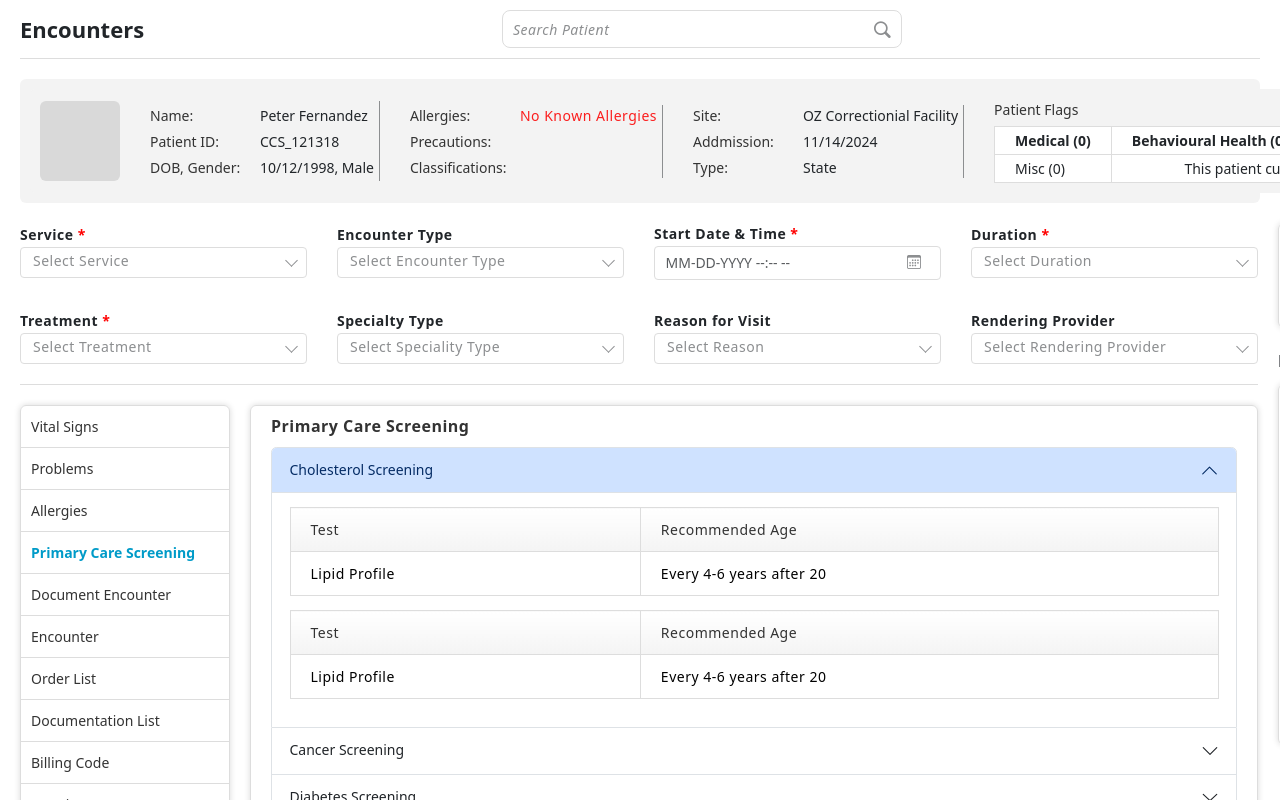
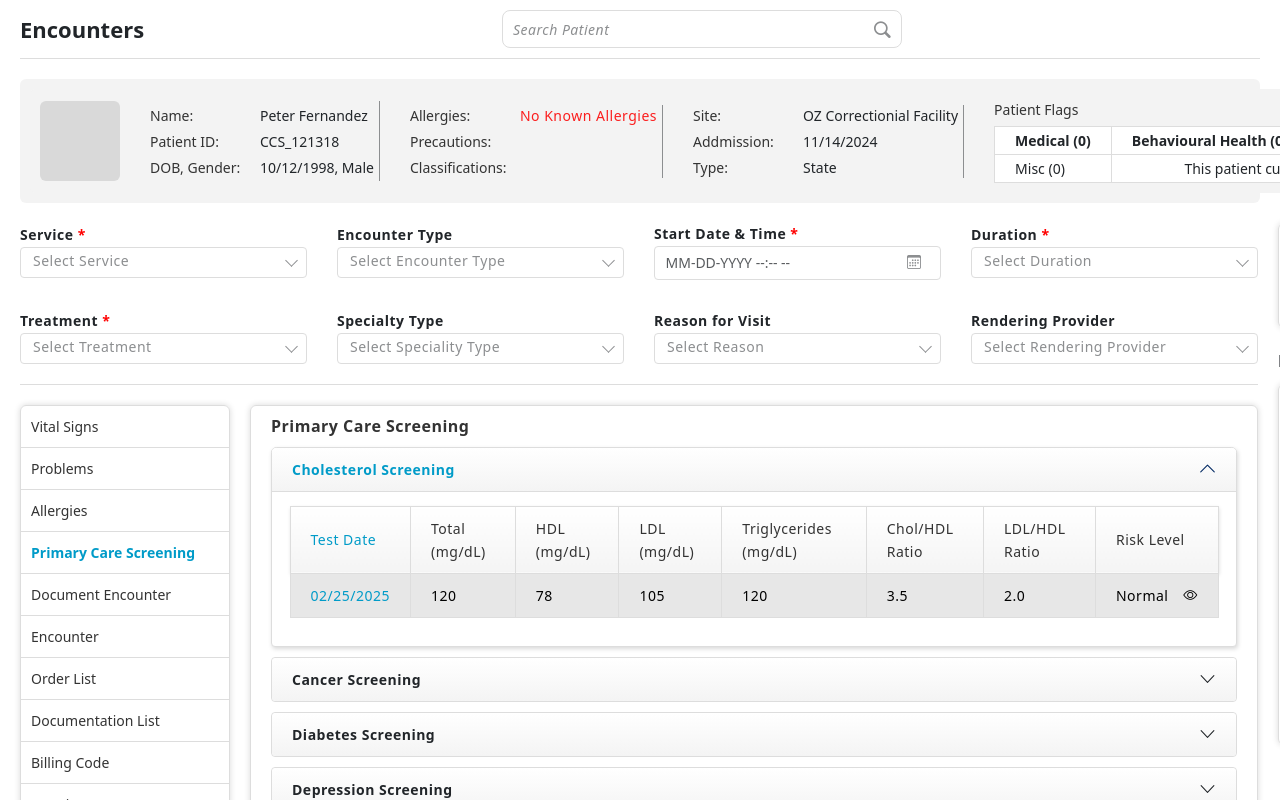
Before and after one commit to moinshaikh10/Encounters_1, an Angular app: page / in a window 1280 px wide. Both pictures are taken after a click on the element "Primary Care Screening". Shown: the top 800 px of the page. Built offline with nearby package versions, Linux system fonts and the light colour scheme.

Commit message:
primary care screening done, encounter list table sorting done,

```diff
--- a/src/app/components/document-encounter/document-encounter.component.html
+++ b/src/app/components/document-encounter/document-encounter.component.html
@@ -9,7 +9,9 @@
     </li>
     <li [ngbNavItem]="1">
       <a ngbNavLink href="">Objective</a>
-      <ng-template ngbNavContent> objective</ng-template>
+      <ng-template ngbNavContent>
+        <app-vital-sign></app-vital-sign>
+      </ng-template>
     </li>
     <li [ngbNavItem]="2">
       <a ngbNavLink href="">Assessment</a>
--- a/src/app/components/documentation-list/documentation-list.component.scss
+++ b/src/app/components/documentation-list/documentation-list.component.scss
@@ -17,7 +17,7 @@
         padding: 10px 24px;
         border: 1px solid #dddddd;
         border-radius: 8px;
-        margin-top: 14px;
+        margin-top: 10px;
         background-color: #fff;
         // overflow-y: auto;
         // max-height: calc(100vh - 315px);
--- a/src/app/components/documentation-list/documentation-list.component.ts
+++ b/src/app/components/documentation-list/documentation-list.component.ts
@@ -106,6 +106,7 @@ export class DocumentationListComponent {
     if (modalDialog) {
       if (changeEvent.nextId === 2) {
         this.renderer.addClass(modalDialog, 'existing-form');
+        this.listLevel = 0; // Reset list level when navigating to the second tab
       } else {
         this.renderer.removeClass(modalDialog, 'existing-form');
       }
--- a/src/app/components/primary-care-screening/primary-care-screening.component.html
+++ b/src/app/components/primary-care-screening/primary-care-screening.component.html
@@ -1,72 +1,176 @@
 <div class="problems-main-wrapper">
   <div class="right-panel-header flex align-items-center">
     <div class="right-panel-title">Primary Care Screening</div>
-        <!-- <div class="right-panel-add-btn flex align-items-center">
-            <span class="bi bi-plus"></span>
-            Add Problems
-        </div> -->
   </div>
   <div ngbAccordion [closeOthers]="true">
-        @for (item of items; track item) {
-            <div ngbAccordionItem [collapsed]="item !== 'Cholesterol Screening'">
+    <!-- Cholesterol Screening Accordion -->
+    <div
+      ngbAccordionItem
+      [collapsed]="activeItemId !== 'cholesterol'"
+      [ngClass]="{ isActive: activeItemId === 'cholesterol' }"
+      (click)="toggleAccordion('cholesterol')"
+    >
       <h2 ngbAccordionHeader>
-                    <button ngbAccordionButton>{{ item }}</button>
+        <button ngbAccordionButton>Cholesterol Screening</button>
       </h2>
       <div ngbAccordionCollapse>
         <div ngbAccordionBody>
-                        <ng-container [ngSwitch]="item">
-                            <ng-template [ngSwitchCase]="'Cholesterol Screening'">
-                                <table class="table table-bordered">
+          <div class="table-wrapper">
+            <table class="table table-striped table-hover table-bordered">
               <thead>
                 <tr>
-                                            <th>Test</th>
-                                            <th>Recommended Age</th>
+                  <th>Test Date</th>
+                  <th>Total (mg/dL)</th>
+                  <th>HDL (mg/dL)</th>
+                  <th>LDL (mg/dL)</th>
+                  <th>Triglycerides (mg/dL)</th>
+                  <th>Chol/HDL Ratio</th>
+                  <th>LDL/HDL Ratio</th>
+                  <th>Risk Level</th>
                 </tr>
               </thead>
               <tbody>
                 <tr>
-                                            <td>Lipid Profile</td>
-                                            <td>Every 4-6 years after 20</td>
+                  <td>02/25/2025</td>
+                  <td>120</td>
+                  <td>78</td>
+                  <td>105</td>
+                  <td>120</td>
+                  <td>3.5</td>
+                  <td>2.0</td>
+                  <td>
+                    <div
+                      class="value-and-icon-container flex align-items-center justify-content-space-between"
+                    >
+                      <span class="oxygen-value"> Normal </span>
+                      <div class="inline-flex align-items-center">
+                        <div
+                          class="action-btn align-items-center justify-content-center bi bi-eye"
+                        ></div>
+                      </div>
+                    </div>
+                  </td>
                 </tr>
               </tbody>
             </table>
-                            </ng-template>
+          </div>
+        </div>
+      </div>
+    </div>
 
-                            <ng-template [ngSwitchCase]="'Cancer Screening'">
-                                <table class="table table-striped">
+    <!-- Cancer Screening Accordion -->
+    <div
+      ngbAccordionItem
+      [collapsed]="activeItemId !== 'cancer'"
+      [ngClass]="{ isActive: activeItemId === 'cancer' }"
+      (click)="toggleAccordion('cancer')"
+    >
+      <h2 ngbAccordionHeader>
+        <button ngbAccordionButton>Cancer Screening</button>
+      </h2>
+      <div ngbAccordionCollapse>
+        <div ngbAccordionBody>
+          <div class="table-wrapper">
+            <table class="table table-striped table-hover table-bordered">
               <thead>
                 <tr>
+                  <th>Test Date</th>
                   <th>Cancer Type</th>
-                                            <th>Recommended Screening</th>
+                  <th>Screening Test</th>
+                  <th>Result</th>
+                  <th>Reference Range</th>
+                  <th>Interpretation</th>
+                  <th>Next Test</th>
                 </tr>
               </thead>
               <tbody>
                 <tr>
-                                            <td>Breast Cancer</td>
-                                            <td>Mammogram every 2 years (50-74 years)</td>
-                                        </tr>
-                                        <tr>
-                                            <td>Colon Cancer</td>
-                                            <td>Colonoscopy every 10 years (50-75 years)</td>
+                  <td>02/25/2025</td>
+                  <td>Cervical Cancer</td>
+                  <td>Pap Smear</td>
+                  <td>Negative</td>
+                  <td>NA</td>
+                  <td>No follow-up needed</td>
+                  <td>
+                    <div
+                      class="value-and-icon-container flex align-items-center justify-content-space-between"
+                    >
+                      <span class="oxygen-value"> HPV Vaccinated </span>
+                      <div class="inline-flex align-items-center">
+                        <div
+                          class="action-btn align-items-center justify-content-center bi bi-eye"
+                        ></div>
+                      </div>
+                    </div>
+                  </td>
                 </tr>
               </tbody>
             </table>
-                            </ng-template>
+          </div>
+        </div>
+      </div>
+    </div>
 
-                            <ng-template [ngSwitchCase]="'Diabetes Screening'">
-                                <p>Diabetes screening is important for early detection of Type 2 diabetes.</p>
+    <!-- Diabetes Screening Accordion -->
+    <div
+      ngbAccordionItem
+      [collapsed]="activeItemId !== 'diabetes'"
+      [ngClass]="{ isActive: activeItemId === 'diabetes' }"
+      (click)="toggleAccordion('diabetes')"
+    >
+      <h2 ngbAccordionHeader>
+        <button ngbAccordionButton>Diabetes Screening</button>
+      </h2>
+      <div ngbAccordionCollapse>
+        <div ngbAccordionBody>
+          <h3>Diabetes Screening</h3>
+          <p>
+            Diabetes screening is important for early detection of Type 2
+            diabetes.
+          </p>
           <ul>
             <li>Fasting blood sugar test</li>
             <li>Hemoglobin A1c test</li>
           </ul>
-                            </ng-template>
+        </div>
+      </div>
+    </div>
 
-                            <ng-template [ngSwitchCase]="'Depression Screening'">
-                                <p>Depression screening includes self-assessment questionnaires and psychological evaluations.</p>
-                            </ng-template>
+    <!-- Depression Screening Accordion -->
+    <div
+      ngbAccordionItem
+      [collapsed]="activeItemId !== 'depression'"
+      [ngClass]="{ isActive: activeItemId === 'depression' }"
+      (click)="toggleAccordion('depression')"
+    >
+      <h2 ngbAccordionHeader>
+        <button ngbAccordionButton>Depression Screening</button>
+      </h2>
+      <div ngbAccordionCollapse>
+        <div ngbAccordionBody>
+          <h3>Depression Screening</h3>
+          <p>
+            Depression screening includes self-assessment questionnaires and
+            psychological evaluations.
+          </p>
+        </div>
+      </div>
+    </div>
 
-                            <ng-template [ngSwitchCase]="'Immunizations'">
-                                <table class="table">
+    <!-- Immunizations Accordion -->
+    <div
+      ngbAccordionItem
+      [collapsed]="activeItemId !== 'immunizations'"
+      [ngClass]="{ isActive: activeItemId === 'immunizations' }"
+      (click)="toggleAccordion('immunizations')"
+    >
+      <h2 ngbAccordionHeader>
+        <button ngbAccordionButton>Immunizations</button>
+      </h2>
+      <div ngbAccordionCollapse>
+        <div ngbAccordionBody>
+          <h3>Immunizations</h3>
+          <table class="table table-striped table-hover table-bordered">
             <thead>
               <tr>
                 <th>Vaccine</th>
@@ -84,21 +188,31 @@
               </tr>
             </tbody>
           </table>
-                            </ng-template>
+        </div>
+      </div>
+    </div>
 
-                            <ng-template [ngSwitchCase]="'Tobacco Use Cessation Counseling'">
+    <!-- Tobacco Use Cessation Accordion -->
+    <div
+      ngbAccordionItem
+      [collapsed]="activeItemId !== 'tobacco'"
+      [ngClass]="{ isActive: activeItemId === 'tobacco' }"
+      (click)="toggleAccordion('tobacco')"
+    >
+      <h2 ngbAccordionHeader>
+        <button ngbAccordionButton>Tobacco Use Cessation Counseling</button>
+      </h2>
+      <div ngbAccordionCollapse>
+        <div ngbAccordionBody>
+          <h3>Tobacco Use Cessation Counseling</h3>
           <p>Quitting tobacco can greatly improve health. Resources include:</p>
           <ul>
             <li>Nicotine replacement therapy</li>
             <li>Counseling sessions</li>
             <li>Support groups</li>
           </ul>
-                            </ng-template>
-                        </ng-container>
         </div>
       </div>
     </div>
-        }
   </div>
-
 </div>
--- a/src/app/components/primary-care-screening/primary-care-screening.component.scss
+++ b/src/app/components/primary-care-screening/primary-care-screening.component.scss
@@ -0,0 +1,12 @@
+::ng-deep {
+  .problems-main-wrapper {
+    .table-wrapper {
+      table {
+        th:first-child,
+        td:first-child {
+          color: #009bc8;
+        }
+      }
+    }
+  }
+}
--- a/src/app/components/primary-care-screening/primary-care-screening.component.ts
+++ b/src/app/components/primary-care-screening/primary-care-screening.component.ts
@@ -6,8 +6,26 @@ import { NgbAccordionModule } from '@ng-bootstrap/ng-bootstrap';
   selector: 'app-primary-care-screening',
   imports: [CommonModule, NgbAccordionModule],
   templateUrl: './primary-care-screening.component.html',
-  styleUrl: './primary-care-screening.component.scss'
+  styleUrl: './primary-care-screening.component.scss',
 })
 export class PrimaryCareScreeningComponent {
-	items = ['Cholesterol Screening', 'Cancer Screening', 'Diabetes Screening', 'Depression Screening', 'Immunizations', 'Tobacco Use Cessation Counseling'];
+  // items = [
+  //   { id: 'cholesterol', name: 'Cholesterol Screening' },
+  //   { id: 'cancer', name: 'Cancer Screening' },
+  //   { id: 'diabetes', name: 'Diabetes Screening' },
+  //   { id: 'depression', name: 'Depression Screening' },
+  //   { id: 'immunizations', name: 'Immunizations' },
+  //   { id: 'tobacco', name: 'Tobacco Use Cessation Counseling' },
+  // ];
+  activeItemId: string = 'cholesterol'; // Default active item ID
+
+  // Function to toggle the accordion state
+  toggleAccordion(itemId: string): void {
+    this.activeItemId = this.activeItemId === itemId ? '' : itemId;
+  }
+
+  // // Function to check if an item is collapsed
+  // isCollapsed(itemId: string): boolean {
+  //   return this.activeItemId !== itemId;
+  // }
 }
--- a/src/styles.scss
+++ b/src/styles.scss
@@ -35,6 +35,10 @@
 .table {
   border-color: #dddddd;
 
+  > thead {
+    box-shadow: 1px 2px 4px 0px rgba(17, 17, 17, 0.1490196078);
+  }
+
   th {
     background: linear-gradient(180deg, #ffffff 0%, #f4f4f4 100%);
     font-weight: 500;
@@ -42,6 +46,9 @@
     line-height: 23px;
     letter-spacing: 0.5px;
     color: #333333;
+    vertical-align: middle;
+    cursor: pointer;
+    position: relative;
   }
 }
 
@@ -130,6 +137,44 @@
   }
 }
 // checkbox common css ends
+
+// Accordion css starts
+.accordion-item {
+  border-color: #dddddd;
+  border-top: 1px solid #dddddd !important;
+  border-radius: 4px;
+  margin-bottom: 10px;
+
+  &.isActive {
+    box-shadow: 1px 2px 4px 0px #00000026;
+  }
+
+  .accordion-header {
+    .accordion-button {
+      background: linear-gradient(180deg, #ffffff 0%, #f4f4f4 100%);
+      box-shadow: unset;
+      font-weight: 600;
+      font-size: 14px;
+      line-height: 23px;
+      letter-spacing: 0.5px;
+      vertical-align: middle;
+      border-radius: 4px !important;
+      padding: 10px 20px;
+
+      &:not(.collapsed) {
+        border-bottom: 1px solid #dddddd;
+        color: #009bc8;
+        transition: unset;
+        border-radius: 4px 4px 0 0 !important;
+      }
+
+      &::after {
+        color: #8c8e90;
+      }
+    }
+  }
+}
+// Accordion css ends
 
 .mb20 {
   margin-bottom: 20px;
```
Also changed, not shown: src/app/components/document-encounter/document-encounter.component.ts (+10 -1 lines), src/app/components/encounter/encounter.component.html (+37 -27 lines), src/app/components/encounter/encounter.component.scss (+26 -0 lines), src/app/components/encounter/encounter.component.ts (+58 -2 lines). Lines whose indentation alone changed are shown as unchanged.
